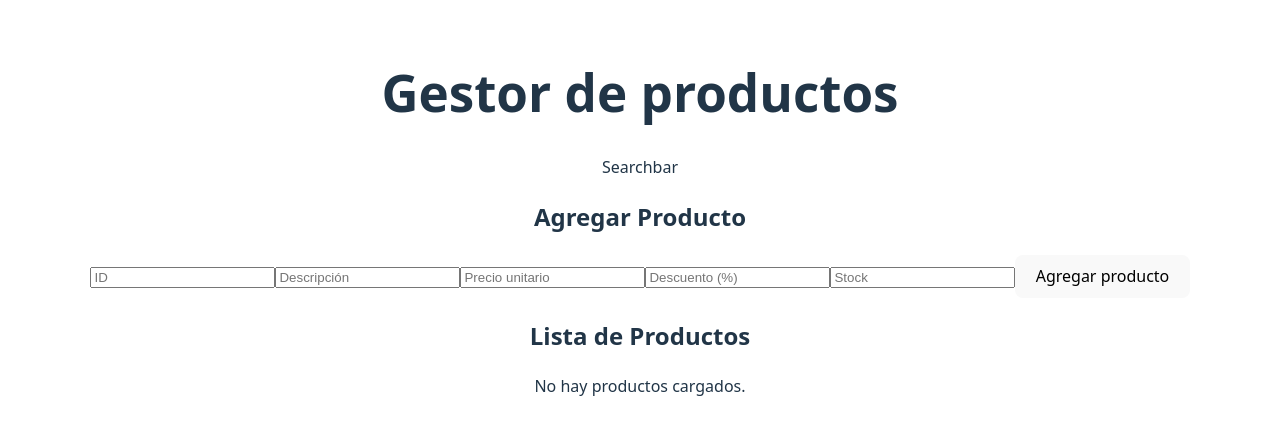
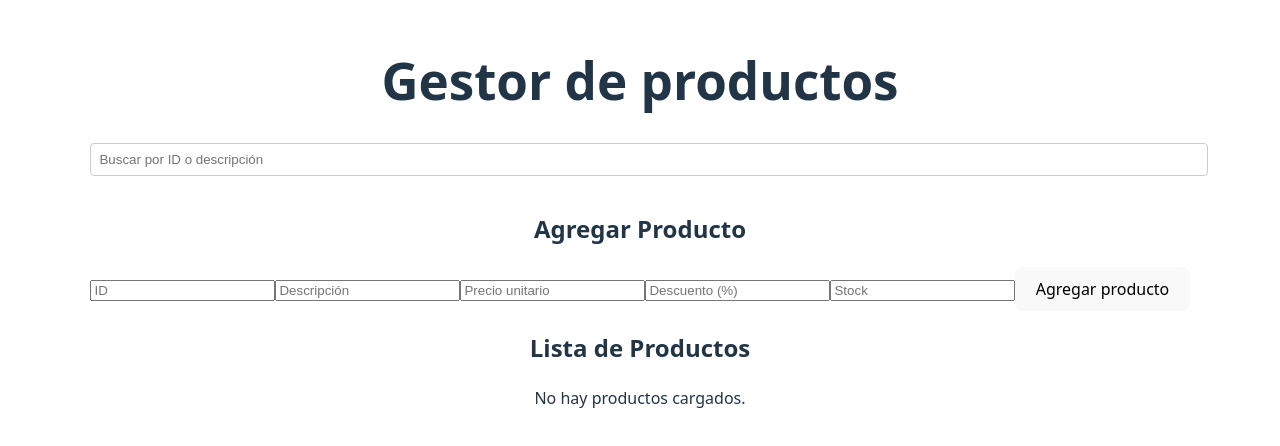
Before and after one commit to maurochayle/pv_tp4_grupo13, a React (Vite) app: page / in a window 1280 px wide. Shown: the part 178-624 px from the top of the page. Built offline with nearby package versions, Linux system fonts and the light colour scheme.

Commit message:
modifico Searchbar.jsx

```diff
--- a/src/components/Searchbar.jsx
+++ b/src/components/Searchbar.jsx
@@ -1,8 +1,29 @@
-import React from 'react'
+import React, { useState, useCallback } from 'react';
 
-export const Searchbar = () => {
+const Searchbar = ({ onSearch }) => {
+  const [termino, setTermino] = useState('');
+
+  const handleChange = useCallback((e) => {
+    const valor = e.target.value;
+    setTermino(valor);
+    onSearch(valor); // Actualiza el estado de búsqueda en App
+  }, [onSearch]);
+
   return (
-    <div>Searchbar</div>
-  )
-}
+    <input
+      type="text"
+      placeholder="Buscar por ID o descripción"
+      value={termino}
+      onChange={handleChange}
+      style={{
+        padding: '8px',
+        width: '100%',
+        marginBottom: '1rem',
+        borderRadius: '4px',
+        border: '1px solid #ccc'
+      }}
+    />
+  );
+};
+
 export default Searchbar;
```
